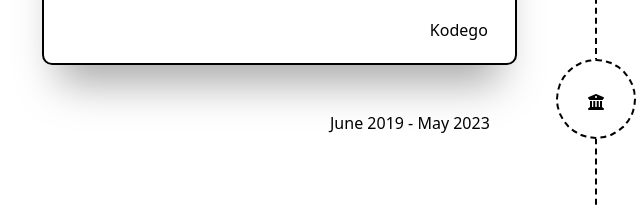
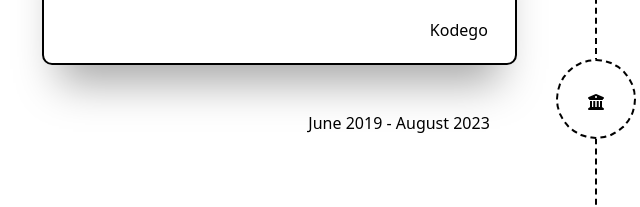
Before and after one commit to tinapen/tinapen-portfolio, a plain HTML site: page index.html in a window 1280 px wide. Shown: the part 1668-1875 px from the top of the page, 44-684 px from the left. Drawn offline with nearby package versions, Linux system fonts and the light colour scheme; a web font is replaced by a local one.

Commit message:
Update index.html
updates

```diff
--- a/index.html
+++ b/index.html
@@ -176,7 +176,7 @@
             <div
               class="col-10 col-md-5 order-1 order-md-3 py-3 timeline-date text-end"
             >
-              <p class="time">June 2019 - May 2023</p>
+              <p class="time">June 2019 - August 2023</p>
             </div>
           </div>
           <div
```
